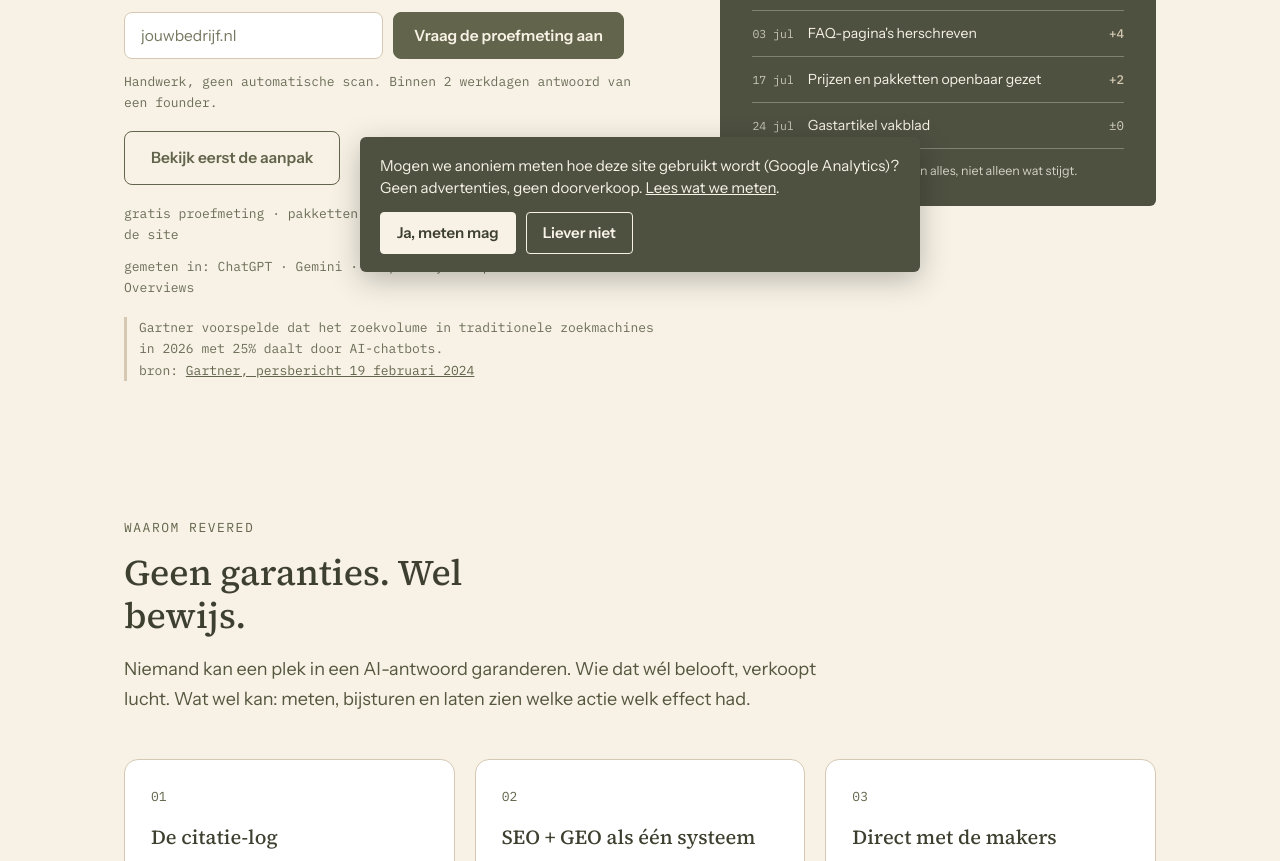
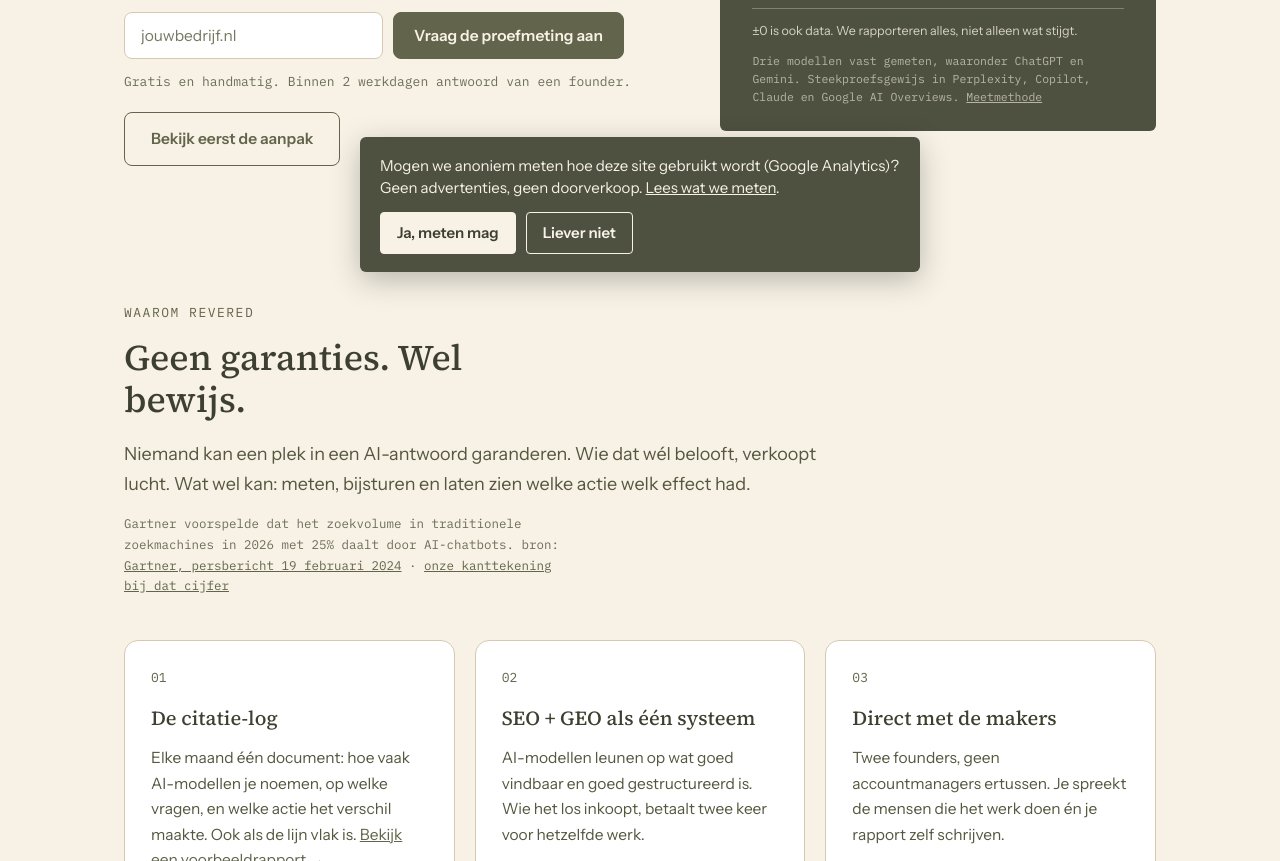
Before and after one commit to reveredbusiness/Netlify, a plain HTML site: page index.html in a window 1280 px wide. Shown: the part 512-1373 px from the top of the page. Drawn offline with Linux system fonts and the light colour scheme.

Commit message:
Hero ingekort: details naar de secties eronder
Zes tekstblokken in de hero teruggebracht naar drie. Prijsregel naar de
slot-CTA, modellenrij naar de citatie-log-kaart (en herschreven conform
meetmethode.html: drie modellen vast, rest steekproefsgewijs), Gartner-cijfer
met bron naar "Geen garanties. Wel bewijs.".

Co-Authored-By: Claude Opus 5 <noreply@anthropic.com>

```diff
--- a/index.html
+++ b/index.html
@@ -162,19 +162,16 @@ gtag('js',new Date());gtag('config','G-Z3MCDM39H8',{'anonymize_ip':true});
     <div>
       <p class="eyebrow">SEO + AI-zichtbaarheid voor B2B</p>
       <h1>ChatGPT noemt drie van je concurrenten. <em>Jou niet.</em></h1>
-      <p class="sub">Revered maakt je bedrijf zichtbaar in Google én in AI-antwoorden. Geen garanties, wel elke maand zwart op wit wat er gebeurde en waardoor.</p>
+      <p class="sub">Revered maakt je bedrijf zichtbaar in Google én in AI-antwoorden. Elke maand zwart op wit wat er gebeurde en waardoor.</p>
       <form class="hero-start" action="contact.html" method="get">
         <label for="hero-website" class="visueel-verborgen">Je website</label>
         <input id="hero-website" type="text" name="website" inputmode="url" placeholder="jouwbedrijf.nl" required>
         <button class="btn" type="submit">Vraag de proefmeting aan</button>
       </form>
-      <p class="kicker" style="margin-top:12px">Handwerk, geen automatische scan. Binnen 2 werkdagen antwoord van een founder.</p>
-      <div class="hero-cta" style="margin-top:18px">
+      <p class="kicker" style="margin-top:12px">Gratis en handmatig. Binnen 2 werkdagen antwoord van een founder.</p>
+      <div class="hero-cta" style="margin-top:20px">
         <a class="btn btn-ghost" href="werkwijze-prijzen.html">Bekijk eerst de aanpak</a>
       </div>
-      <p class="kicker" style="margin-top:18px">gratis proefmeting · pakketten v.a. €499 per maand · alle prijzen op de site</p>
-      <p class="kicker" style="margin-top:10px">gemeten in: ChatGPT · Gemini · Perplexity · Copilot · Claude · AI Overviews</p>
-      <p class="kicker" style="margin-top:18px;border-left:3px solid #D6C8B2;padding-left:12px">Gartner voorspelde dat het zoekvolume in traditionele zoekmachines in 2026 met 25% daalt door AI-chatbots.<br>bron: <a href="https://www.gartner.com/en/newsroom/press-releases/2024-02-19-gartner-predicts-search-engine-volume-will-drop-25-percent-by-2026-due-to-ai-chatbots-and-other-virtual-agents" style="color:var(--groen)">Gartner, persbericht 19 februari 2024</a></p>
     </div>
 
     <div class="log-stage">
@@ -194,6 +191,7 @@ gtag('js',new Date());gtag('config','G-Z3MCDM39H8',{'anonymize_ip':true});
           <div class="log-row"><span class="d">24 jul</span><span class="a">Gastartikel vakblad</span><span class="e flat">±0</span></div>
         </div>
         <p class="log-foot">±0 is ook data. We rapporteren alles, niet alleen wat stijgt.</p>
+        <p class="log-modellen">Drie modellen vast gemeten, waaronder ChatGPT en Gemini. Steekproefsgewijs in Perplexity, Copilot, Claude en Google AI Overviews. <a href="meetmethode.html">Meetmethode</a></p>
       </div>
     </div>
   </div>
@@ -204,6 +202,7 @@ gtag('js',new Date());gtag('config','G-Z3MCDM39H8',{'anonymize_ip':true});
     <p class="sect-eyebrow">Waarom Revered</p>
     <h2>Geen garanties. Wel bewijs.</h2>
     <p class="lead">Niemand kan een plek in een AI-antwoord garanderen. Wie dat wél belooft, verkoopt lucht. Wat wel kan: meten, bijsturen en laten zien welke actie welk effect had.</p>
+    <p class="bron" style="margin-top:14px;max-width:58ch">Gartner voorspelde dat het zoekvolume in traditionele zoekmachines in 2026 met 25% daalt door AI-chatbots. bron: <a href="https://www.gartner.com/en/newsroom/press-releases/2024-02-19-gartner-predicts-search-engine-volume-will-drop-25-percent-by-2026-due-to-ai-chatbots-and-other-virtual-agents">Gartner, persbericht 19 februari 2024</a> · <a href="gids-wat-is-geo.html#waarom-dit-nu-speelt">onze kanttekening bij dat cijfer</a></p>
     <div class="pijlers">
       <div class="pijler">
         <span class="num">01</span>
@@ -289,6 +288,7 @@ gtag('js',new Date());gtag('config','G-Z3MCDM39H8',{'anonymize_ip':true});
     <h2>Weet binnen twee werkdagen waar je staat</h2>
     <p class="lead">Vraag de gratis proefmeting aan: 10 vragen uit jouw markt, door 3 AI-modellen, mét screenshots van de antwoorden.</p>
     <a class="btn" href="contact.html">Vraag de gratis proefmeting aan</a>
+    <p class="kicker" style="margin-top:16px">gratis proefmeting · daarna pakketten v.a. €499 per maand · <a href="werkwijze-prijzen.html" style="color:var(--groen)">alle prijzen op de site</a></p>
   </div>
 </section>
 
--- a/styles.css
+++ b/styles.css
@@ -120,6 +120,8 @@ section{padding:72px 0}
 .log-row .e.flat{color:rgba(248,242,230,.78);font-weight:400}
 .log-row .e.neg{color:#f0c4b2}
 .log-foot{font-size:12.5px;color:rgba(248,242,230,.8);border-top:1px solid rgba(248,242,230,.3);padding-top:12px}
+.log-modellen{margin-top:10px;font-family:'IBM Plex Mono',monospace;font-size:11.5px;line-height:1.6;color:rgba(248,242,230,.62)}
+.log-modellen a{color:rgba(248,242,230,.62)}
 
 /* kaarten & grids */
 .pijlers{display:grid;grid-template-columns:repeat(3,1fr);gap:20px;margin-top:44px}
```
